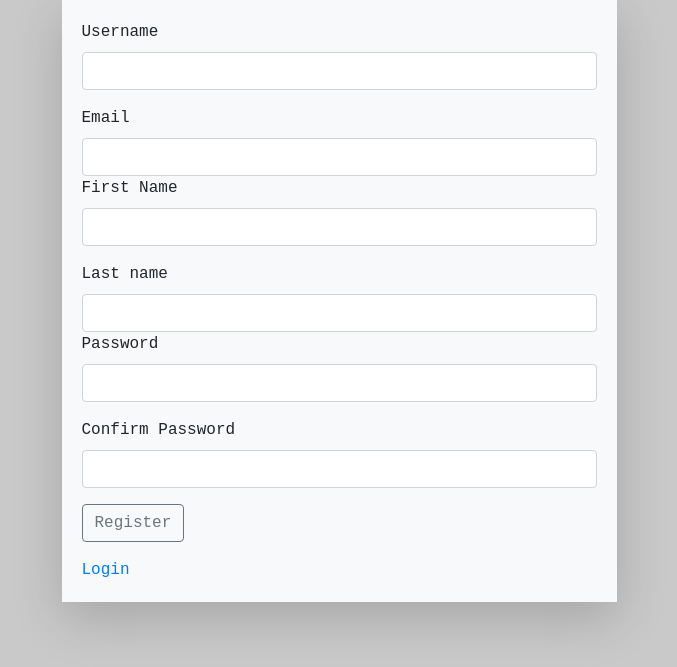
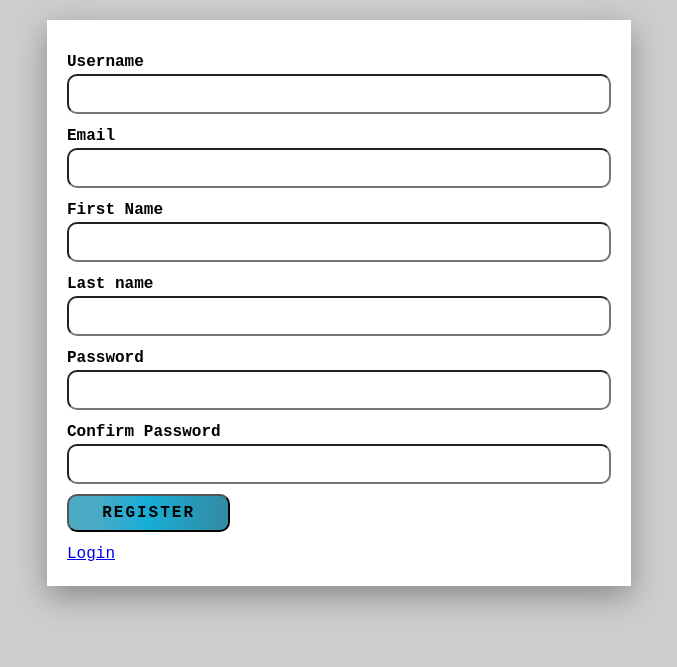
Before and after one commit to ErlJocson/DjangoBlogProject, a Django app: page /auth/register/ in a window 1280 px wide. Shown: the top 667 px of the page, without its empty margins (301-978 px from the left). Run offline with Django 4.2, Linux system fonts and the light colour scheme.

Commit message:
remove boot

```diff
--- a/BlogProject/authentication/templates/login.html
+++ b/BlogProject/authentication/templates/login.html
@@ -1,5 +1,5 @@
 {% extends 'layout.html'%} {% block content %}
-<div class="form-container">
+
 <form method="post" class="bg-light shadow-lg">
   {% csrf_token %}
   <div class="form-group">
@@ -11,9 +11,9 @@
     <input type="password" name="password" class="form-control" />
   </div>
   <div class="form-group">
-      <input type="submit" class="btn btn-outline-secondary" value="Login" />
+    <input type="submit" class="btn" value="Login" />
   </div>
   <a href="{% url 'register' %}">Register</a>
 </form>
-</div>
+
 {% endblock %}
--- /dev/null
+++ b/BlogProject/authentication/templates/profile.html
@@ -0,0 +1 @@
+{% extends 'layout.html' %} {% block content %} {% endblock %}
--- a/BlogProject/authentication/templates/register.html
+++ b/BlogProject/authentication/templates/register.html
@@ -1,31 +1,29 @@
 {% extends 'layout.html'%} {% block content %}
 
-<div class="form-container">
-  <form action="" method="post" class="bg-light shadow-lg">
+<form method="post">
   {% csrf_token %}
-
   <div class="form-group">
-      <label for="">Username</label>
+    <label for="username">Username</label>
     <input required type="text" class="form-control" name="username" />
   </div>
-    <div>
-      <label for="">Email</label>
+  <div class="form-group">
+    <label for="email">Email</label>
     <input required type="email" name="email" class="form-control" />
   </div>
   <div class="form-group">
-      <label for="">First Name</label>
+    <label for="first_name">First Name</label>
     <input required type="text" class="form-control" name="first_name" />
   </div>
-    <div>
-      <label for="">Last name</label>
+  <div class="form-group">
+    <label for="last_name">Last name</label>
     <input required type="text" name="last_name" class="form-control" />
   </div>
   <div class="form-group">
-      <label for="">Password</label>
+    <label for="password">Password</label>
     <input required type="password" name="password" class="form-control" />
   </div>
   <div class="form-group">
-      <label for="">Confirm Password</label>
+    <label for="confirm_password">Confirm Password</label>
     <input
       required
       type="password"
@@ -34,10 +32,9 @@
     />
   </div>
   <div class="form-group">
-      <input type="submit" class="btn btn-outline-secondary" value="Register" />
+    <input type="submit" class="btn" value="Register" />
   </div>
   <a href="{% url 'login' %}">Login</a>
 </form>
-</div>
 
 {% endblock %}
--- a/BlogProject/authentication/urls.py
+++ b/BlogProject/authentication/urls.py
@@ -4,5 +4,6 @@ from django.urls import path
 urlpatterns = [
     path('login/', login_view, name='login'),
     path('register/', register_view, name='register'),
-    path('logout/', logout_view, name='logout')
+    path('logout/', logout_view, name='logout'),
+    path('profile/', profile_view, name="profile")
 ]
--- a/BlogProject/authentication/views.py
+++ b/BlogProject/authentication/views.py
@@ -1,4 +1,5 @@
 from django.shortcuts import render, redirect
+from django.contrib.auth.decorators import login_required
 from django.contrib.auth import authenticate, login, logout
 from django.contrib import messages
 from django.contrib.auth.models import User
@@ -61,3 +62,9 @@ def logout_view(request):
         messages.warning(request, 'There was an error!')
 
     return redirect('login')
+
+@login_required
+def profile_view(request):
+    return render(request, "profile.html", {
+        'title':'Profile'
+    })
--- a/BlogProject/post/templates/index.html
+++ b/BlogProject/post/templates/index.html
@@ -6,7 +6,7 @@
     <textarea rows="5" class="form-control" name="content" required></textarea>
   </div>
   <div class="form-group">
-    <input type="submit" class="btn btn-outline-dark" value="POST" />
+    <input type="submit" value="POST" class="btn" />
   </div>
 </form>
 
--- a/BlogProject/post/views.py
+++ b/BlogProject/post/views.py
@@ -2,7 +2,7 @@ from django.shortcuts import render
 from django.contrib.auth.decorators import login_required
 from .models import *
 
-@login_required()
+@login_required
 def index_view(request):
     if request.method == "POST":
         try:
--- a/BlogProject/static/form.css
+++ /dev/null
@@ -1,11 +0,0 @@
-.form-container {
-  max-height: 100vh;
-  display: flex;
-  align-items: center;
-}
-
-form {
-  width: 50%;
-  margin: auto;
-  padding: 20px;
-}
--- /dev/null
+++ b/BlogProject/static/form_styles.css
@@ -0,0 +1,32 @@
+form {
+  width: 50%;
+  margin: auto;
+  padding: 20px;
+  background-color: white;
+  box-shadow: var(--shadow);
+}
+
+.form-group {
+  display: flex;
+  flex-direction: column;
+  margin: 10px 0;
+}
+
+.form-group label {
+  font-weight: bolder;
+}
+
+.form-control {
+  border-radius: 10px;
+  padding: 6px;
+}
+
+.btn {
+  width: 30%;
+  background: var(--blue-gradient-color);
+  padding: 5px;
+  border-radius: 10px;
+  letter-spacing: 2px;
+  font-weight: bolder;
+  text-transform: uppercase;
+}
--- a/BlogProject/static/index.css
+++ /dev/null
@@ -1,38 +0,0 @@
-*,
-*::after,
-*::before {
-  box-sizing: border-box;
-}
-
-* {
-  margin: 0;
-  padding: 0;
-  font-family: "Courier New", Courier, monospace;
-}
-
-body {
-  line-height: 1.5;
-  background-color: rgb(201, 201, 201);
-}
-
-input,
-button,
-textarea,
-select {
-  font: inherit;
-}
-
-@media (prefers-reduced-motion: reduce) {
-  *,
-  *::before,
-  *::after {
-    animation-duration: 0.01ms !important;
-    animation-iteration-count: 1 !important;
-    transition-duration: 0.01ms !important ;
-    scroll-behavior: auto !important;
-  }
-}
-
-textarea {
-  resize: none;
-}
--- /dev/null
+++ b/BlogProject/static/main.css
@@ -0,0 +1,93 @@
+:root {
+  --dark-color: rgb(63, 58, 58);
+  --dark-gradient-color: linear-gradient(
+    90deg,
+    rgba(63, 58, 58, 1) 16%,
+    rgba(38, 37, 37, 1) 49%,
+    rgba(61, 60, 60, 1) 95%
+  );
+
+  --light-color: rgb(228, 228, 228);
+  --light-gradient-color: linear-gradient(
+    90deg,
+    rgba(182, 182, 182, 1) 16%,
+    rgba(255, 255, 255, 1) 49%,
+    rgba(169, 169, 169, 1) 95%
+  );
+
+  --blue-color: rgb(76, 170, 196);
+  --blue-gradient-color: linear-gradient(
+    90deg,
+    rgba(76, 170, 196, 1) 16%,
+    rgba(23, 174, 215, 1) 49%,
+    rgba(49, 141, 166, 1) 95%
+  );
+
+  --red-color: rgb(245, 142, 142);
+  --red-gradient-color: linear-gradient(
+    90deg,
+    rgba(245, 142, 142, 1) 16%,
+    rgba(231, 82, 82, 1) 48%,
+    rgba(220, 105, 105, 1) 95%
+  );
+
+  --shadow: 0 10px 30px #888888;
+  --white: white;
+}
+
+* {
+  margin: 0;
+  padding: 0;
+  font-family: "Courier New", Courier, monospace;
+}
+
+body {
+  line-height: 1.5;
+  background-color: rgb(206, 206, 206);
+}
+
+input,
+button,
+textarea,
+select {
+  font: inherit;
+}
+
+@media (prefers-reduced-motion: reduce) {
+  *,
+  *::before,
+  *::after {
+    animation-duration: 0.01ms !important;
+    animation-iteration-count: 1 !important;
+    transition-duration: 0.01ms !important ;
+    scroll-behavior: auto !important;
+  }
+}
+
+textarea {
+  resize: none;
+}
+
+.container {
+  width: 85%;
+  margin: auto;
+}
+
+.alert {
+  height: 50px;
+  display: flex;
+  align-items: center;
+}
+
+.alert p {
+  width: 100%;
+  text-align: center;
+}
+
+.success {
+  background: var(--blue-gradient-color);
+}
+
+.warning {
+  background: var(--red-gradient-color);
+}
--- /dev/null
+++ b/BlogProject/static/navigation.css
@@ -0,0 +1,29 @@
+nav {
+  height: 60px;
+  display: flex;
+  align-items: center;
+  justify-content: space-between;
+  background-color: rgba(17, 17, 17, 0.8);
+  text-transform: uppercase;
+}
+
+.navbar-brand {
+  font-size: 20px;
+  color: white;
+  text-decoration: none;
+  margin-left: 20px;
+}
+
+nav div {
+  margin-right: 20px;
+}
+
+nav div a {
+  color: white;
+  text-decoration: none;
+  margin: 0 10px;
+}
+
+nav div a:hover {
+  color: rgb(186, 186, 186);
+}
--- a/BlogProject/templates/layout.html
+++ b/BlogProject/templates/layout.html
@@ -4,68 +4,29 @@
     <meta charset="UTF-8" />
     <meta http-equiv="X-UA-Compatible" content="IE=edge" />
     <meta name="viewport" content="width=device-width, initial-scale=1.0" />
-    <link
-      rel="stylesheet"
-      href="https://cdn.jsdelivr.net/npm/bootstrap@4.3.1/dist/css/bootstrap.min.css"
-      integrity="sha384-ggOyR0iXCbMQv3Xipma34MD+dH/1fQ784/j6cY/iJTQUOhcWr7x9JvoRxT2MZw1T"
-      crossorigin="anonymous"
-    />
     {% load static %}
-    <link rel="stylesheet" href="{% static 'index.css' %}" />
-    <link rel="stylesheet" href="{% static 'form.css' %}" />
+    <link rel="stylesheet" href="{% static 'main.css' %}" />
+    <link rel="stylesheet" href="{% static 'form_styles.css' %}" />
+    <link rel="stylesheet" href="{% static 'navigation.css' %}" />
     <title>Blog | {{ title }}</title>
   </head>
   <body>
     {% if messages %} {% for message in messages %}
-    <div
-      class="alert alert-{{ message.tags }}"
-      style="margin: 0; text-align: center"
-    >
-      {{ message }}
+    <div class="alert {{ message.tags }}">
+      <p>{{ message }}</p>
     </div>
     {% endfor %} {% endif %} {% if request.user.is_authenticated %}
-    <nav class="navbar navbar-expand-lg navbar-dark bg-dark">
+    <nav class="">
       <a class="navbar-brand" href="{% url 'home' %}">Blog app</a>
-      <button
-        class="navbar-toggler"
-        type="button"
-        data-toggle="collapse"
-        data-target="#navbarNav"
-        aria-controls="navbarNav"
-        aria-expanded="false"
-        aria-label="Toggle navigation"
-      >
-        <span class="navbar-toggler-icon"></span>
-      </button>
-      <div class="collapse navbar-collapse" id="navbarNav">
-        <ul class="navbar-nav">
-          <li class="nav-item active">
-            <a class="nav-link" href="#">Profile</a>
-          </li>
-          <li class="nav-item">
-            <a class="nav-link" href="{% url 'logout' %}">Logout</a>
-          </li>
-        </ul>
+      <div>
+        <a class="nav-link text-white" href="{% url 'profile' %}">Profile</a>
+        <a class="nav-link text-white" href="{% url 'logout' %}">Logout</a>
       </div>
     </nav>
     {% endif %}
 
-    <div class="container">{% block content %} {% endblock %}</div>
-
-    <script
-      src="https://code.jquery.com/jquery-3.3.1.slim.min.js"
-      integrity="sha384-q8i/X+965DzO0rT7abK41JStQIAqVgRVzpbzo5smXKp4YfRvH+8abtTE1Pi6jizo"
-      crossorigin="anonymous"
-    ></script>
-    <script
-      src="https://cdn.jsdelivr.net/npm/popper.js@1.14.7/dist/umd/popper.min.js"
-      integrity="sha384-UO2eT0CpHqdSJQ6hJty5KVphtPhzWj9WO1clHTMGa3JDZwrnQq4sF86dIHNDz0W1"
-      crossorigin="anonymous"
-    ></script>
-    <script
-      src="https://cdn.jsdelivr.net/npm/bootstrap@4.3.1/dist/js/bootstrap.min.js"
-      integrity="sha384-JjSmVgyd0p3pXB1rRibZUAYoIIy6OrQ6VrjIEaFf/nJGzIxFDsf4x0xIM+B07jRM"
-      crossorigin="anonymous"
-    ></script>
+    <div class="container" style="margin-top: 20px">
+      {% block content %} {% endblock %}
+    </div>
   </body>
 </html>
```
Also changed, not shown: BlogProject/db.sqlite3. Lines whose indentation alone changed are shown as unchanged.
